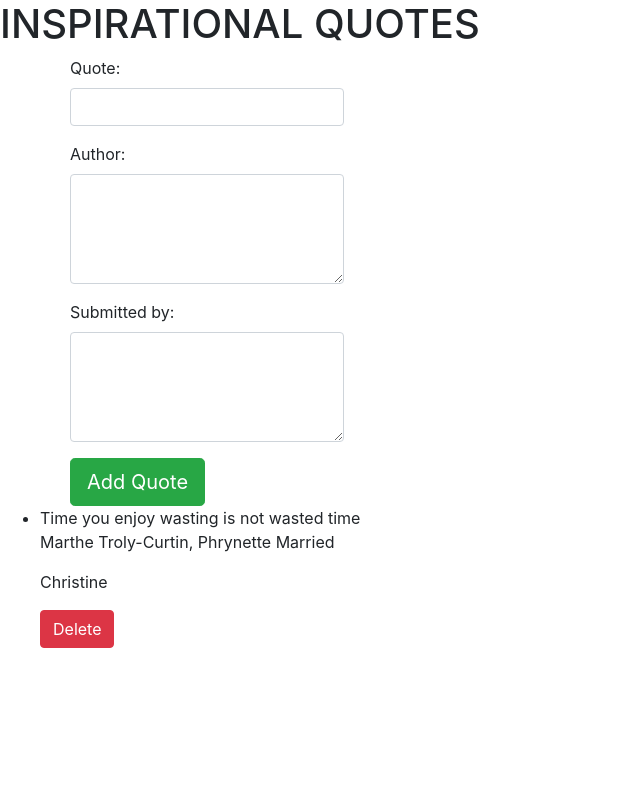
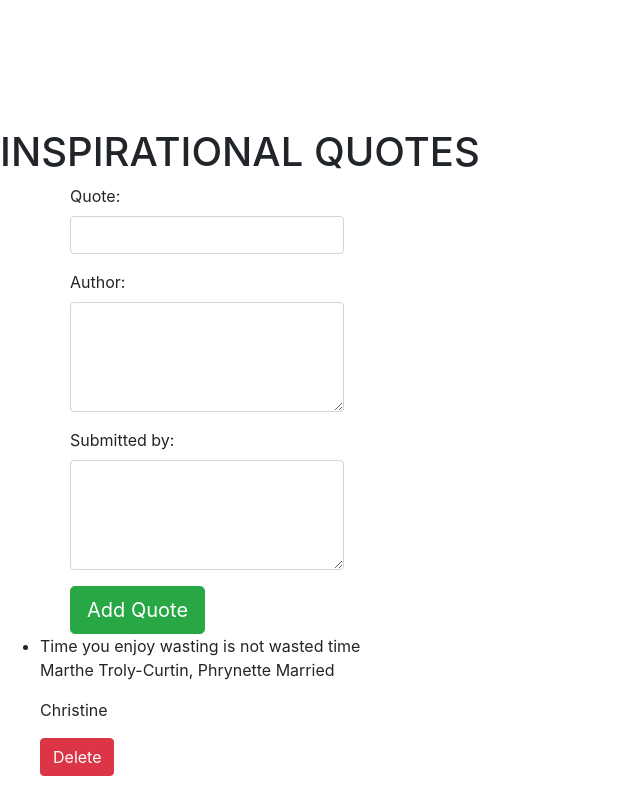
Before and after one commit to ChristineMulindi/Quotes, an Angular app: page / in a window 1280 px wide. Shown: the whole page, without its empty margins (0-640 px from the left). Built offline with nearby package versions, Linux system fonts and the light colour scheme.

Commit message:
added background image

```diff
--- a/src/app/quote/quote.component.css
+++ b/src/app/quote/quote.component.css
@@ -0,0 +1,26 @@
+body{
+    background-image: url(../../../../Pictures/autumn-219972_1280.jpg);
+    background-image: cover;
+    background-repeat: no-repeat;
+    background-size: 100% 100%;
+    width: 100%;
+    height: 100%;
+    margin: 0;
+}
+
+#header{
+font-size: 30px;
+    text-align: center;
+    color: #fff;
+    background: rgba(0, 0, 0, 0.5);
+
+}
+
+h1{
+    margin-top: 10%;
+}
+
+
+h2{
+    font-size: 30px;
+}
```
